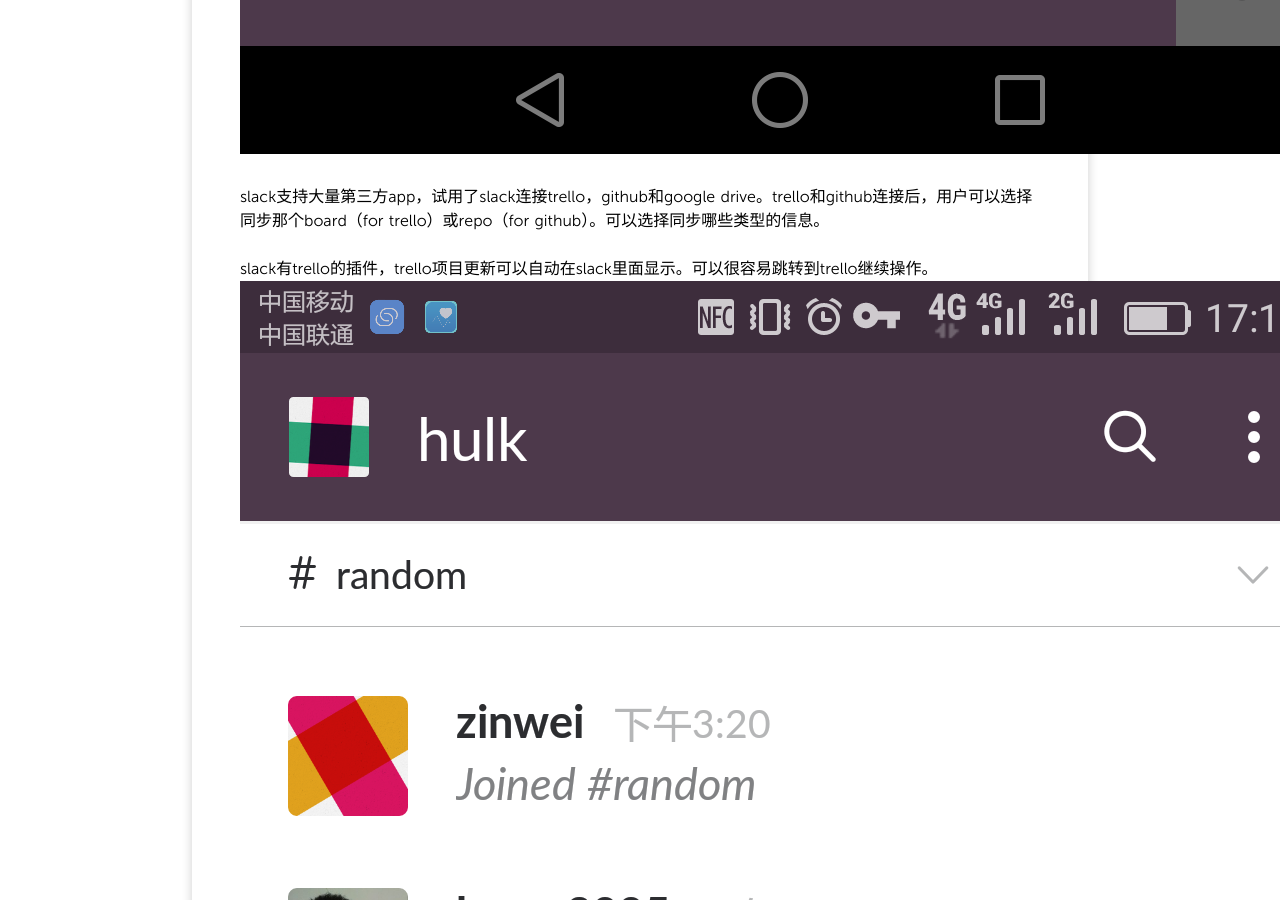
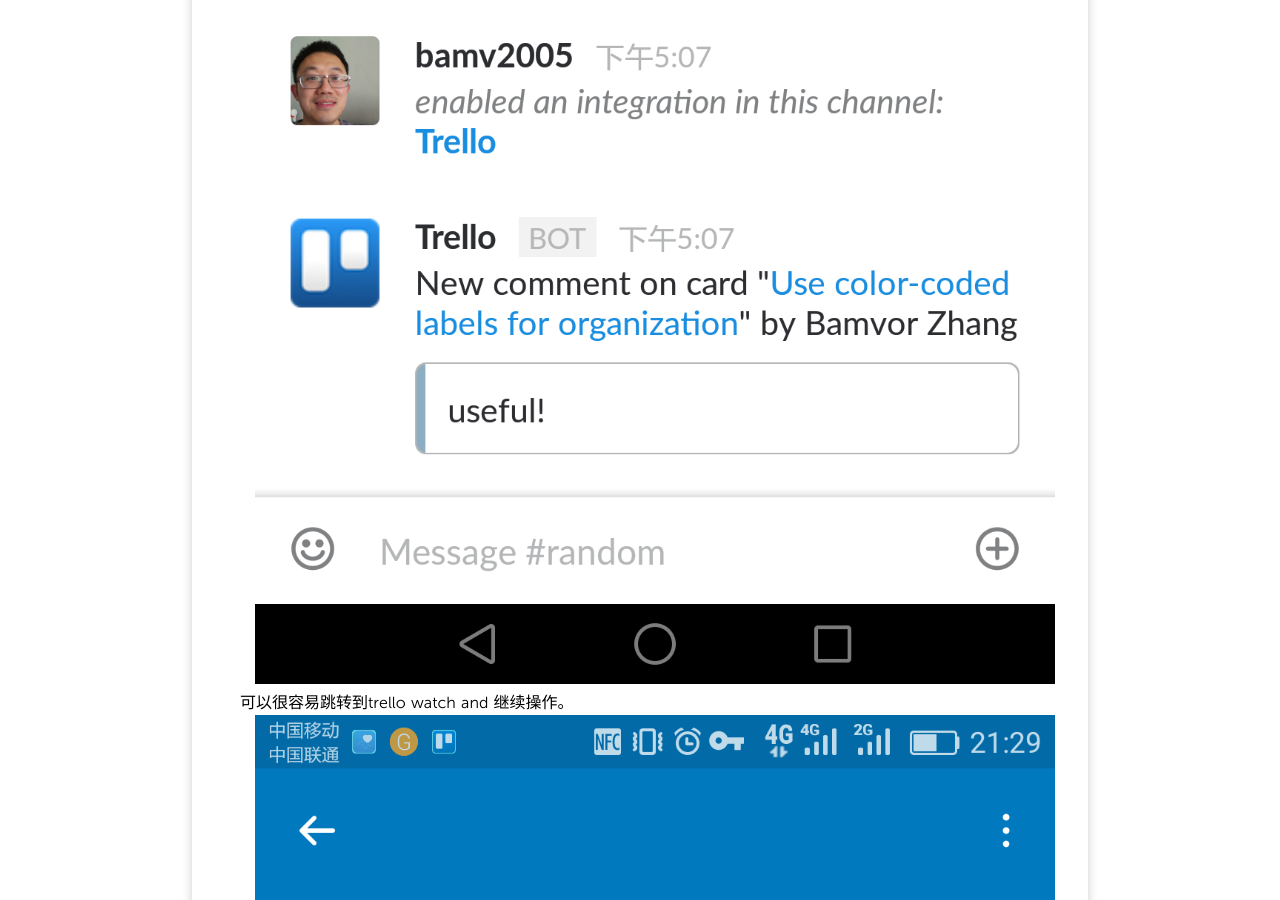
Before and after one commit to bjzhang/bjzhang.github.io, a Jekyll site: the page built from _posts/2016/2016-09-06-try-slack.md, in a window 1280 px wide and 900 px high, scrolled down 4235 px. Built offline with Jekyll 4.4.1, drawn with Linux system fonts in a browser that asks for light colours; Markdown is read by kramdown in place of the engine named in the settings; comment, search, counter and statistics services are not loaded; some of the changed text lies outside the part shown.

Commit message:
update link rebase later

```diff
--- a/_posts/2016/2016-09-06-try-slack.md
+++ b/_posts/2016/2016-09-06-try-slack.md
@@ -13,19 +13,22 @@
 
 slack的消息功能，slack和irc类似，昵称和用户设定的关键字都可以提醒。但是slack在网络条件不好的情况下，可能会断线，收不到消息。消息不会丢失。
 slack可以通过pin把消息置顶，相当于群公告，新进群的人都能看到。
-
-![slack pin message]({{site.url}}/public/images/slack_project_management/Screenshot_2016-09-06-17-10-44.png)
+<img alt="slack pin message" src="{{site.url}}/public/images/slack_project_management/Screenshot_2016-09-06-17-10-44.png" width="100%" align="center" style="margin: 0px 15px">
 
 slack消息分为public channel, private channel和direct message.  private可以在建立时设置，也可以从public转为private。管理员可以invite成员加入private channel。
-![slack channel]({{site.url}}/public/images/slack_project_management/Screenshot_2016-09-06-20-30-23.png)
+<img alt="slack channel" src="{{site.url}}/public/images/slack_project_management/Screenshot_2016-09-06-20-30-23.png" width="100%" align="center" style="margin: 0px 15px">
 
 slack支持大量第三方app，试用了slack连接trello，github和google drive。trello和github连接后，用户可以选择同步那个board（for trello）或repo（for github）。可以选择同步哪些类型的信息。
 
-slack有trello的插件，trello项目更新可以自动在slack里面显示。可以很容易跳转到trello继续操作。
-![slack trello]({{site.url}}/public/images/slack_project_management/Screenshot_2016-09-06-17-10-38.png)
+slack有trello的插件，trello项目更新可以自动在slack里面显示。
+<img alt="slack trello" src="{{site.url}}/public/images/slack_project_management/Screenshot_2016-09-06-17-10-38.png" width="100%" align="center" style="margin: 0px 15px">
+可以很容易跳转到trello watch and 继续操作。
+<img alt="slack trello" src="{{site.url}}/public/images/slack_project_management/Screenshot_2016-09-06-21-29-54.png" width="100%" align="center" style="margin: 0px 15px">
 
 文档上说slack上贴的google drive链接可以实时更新文档并显示文档开头内容，不知道是否是android应用限制，我只看到链接，没看到文档内容。
 
 slack的帮助很方便，输入英文单词可以找到自己的信息。
+<img alt="slack help1" src="{{site.url}}/public/images/slack_project_management/Screenshot_2016-09-06-21-56-59.png" width="100%" align="center" style="margin: 0px 15px">
+<img alt="slack help2" src="{{site.url}}/public/images/slack_project_management/Screenshot_2016-09-06-21-57-19.png" width="100%" align="center" style="margin: 0px 15px">
 
 slack的android app比网页和桌面应用也了部分功能，例如无法把public channel传为private，但基本不影响日常使用。
```
